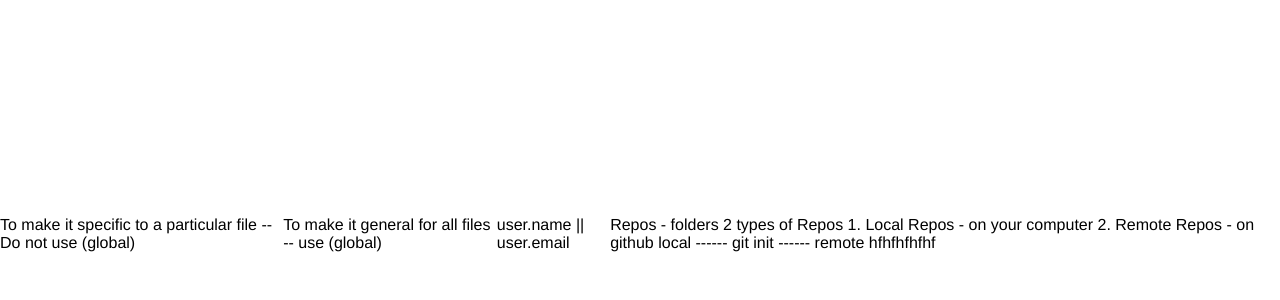
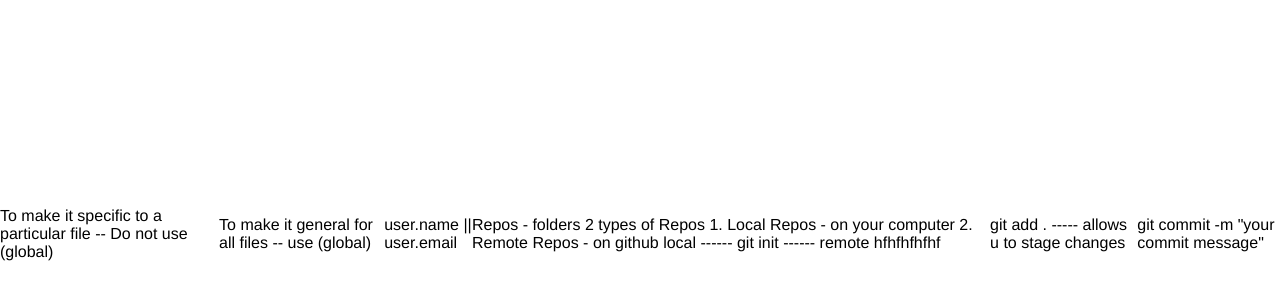
Before and after one commit to Okpara202/tutorial, a plain HTML site: page index.html in a window 1280 px wide. Shown: the part 166-466 px from the top of the page. Drawn offline with Linux system fonts and the light colour scheme.

Commit message:
changed index.html

```diff
--- a/index.html
+++ b/index.html
@@ -19,6 +19,9 @@
           Remote Repos - on github local ------ git init ------ remote
           hfhfhfhfhf
         </div>
+
+        <p>git add . ----- allows u to stage changes</p>
+        <p>git commit -m "your commit message"</p>
       </section>
     </main>
     <script src="script.js"></script>
```
